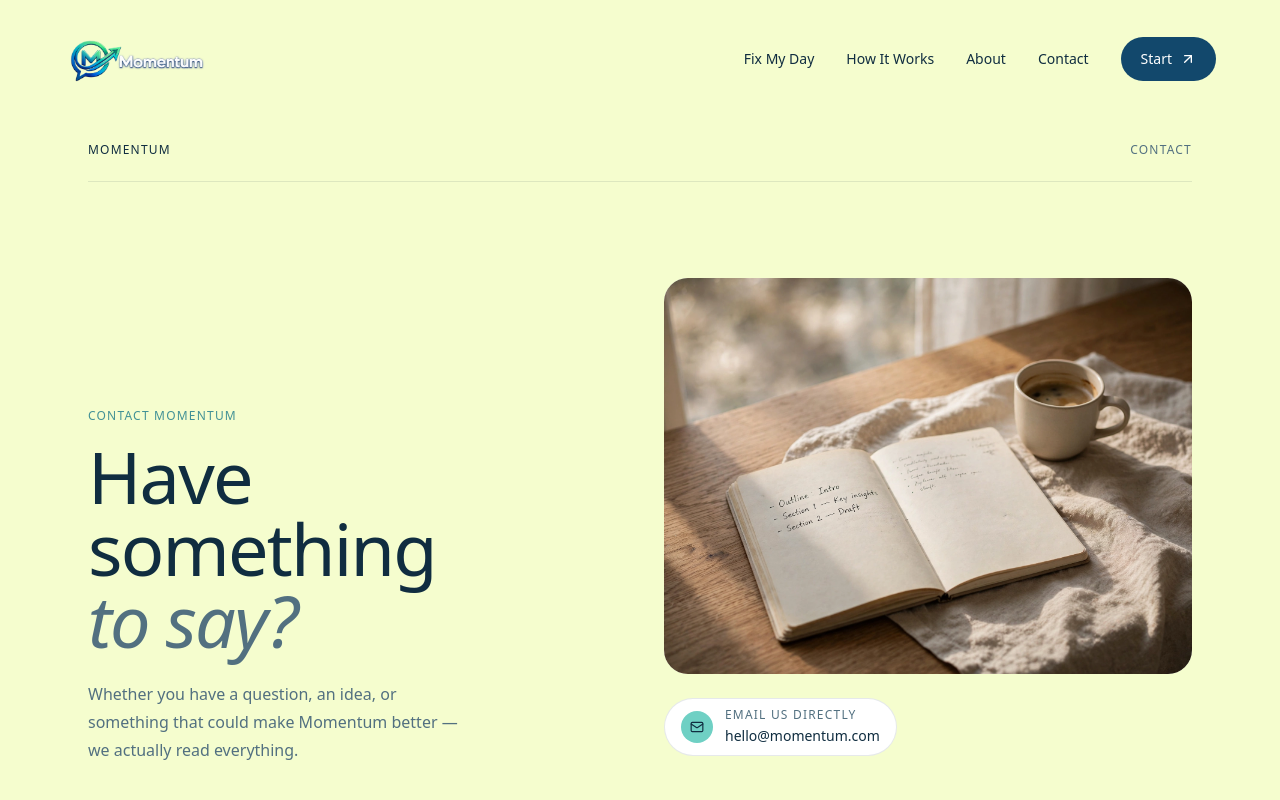
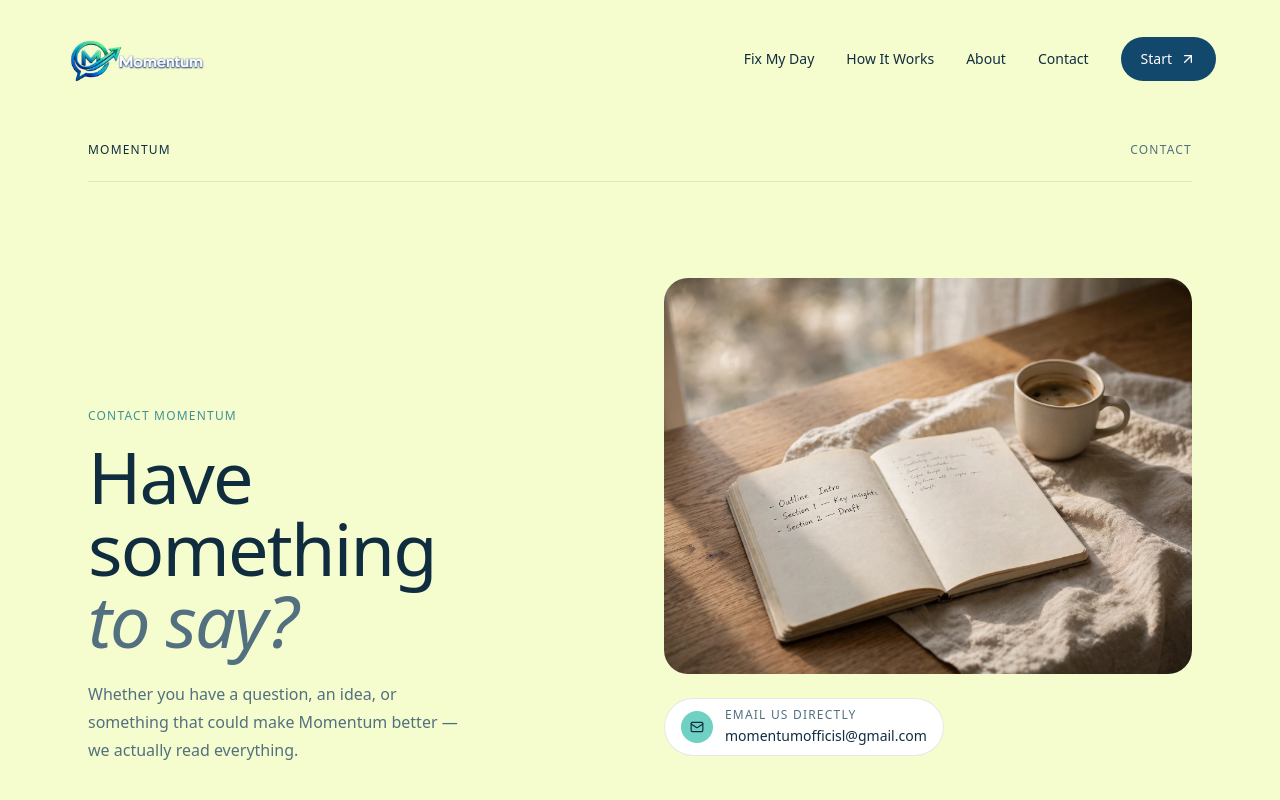
Before and after one commit to marvellous-blue/Momentum, a Next.js app: page /contact in a window 1280 px wide. Shown: the top 800 px of the page. Built offline with nearby package versions, Linux system fonts and the light colour scheme.

Commit message:
chanes again

```diff
--- a/app/contact/page.tsx
+++ b/app/contact/page.tsx
@@ -45,7 +45,7 @@ export default function Contact() {
               </div>
               <div>
                 <p className="text-xs uppercase tracking-widest text-[var(--muted)]">Email us directly</p>
-                <a href="mailto:momentum@gmail.com" className="text-sm">hello@momentum.com</a>
+                <a href="mailto:momentumoffice@gmail.com" className="text-sm">momentumofficisl@gmail.com</a>
               </div>
             </div>
           </div>
```
